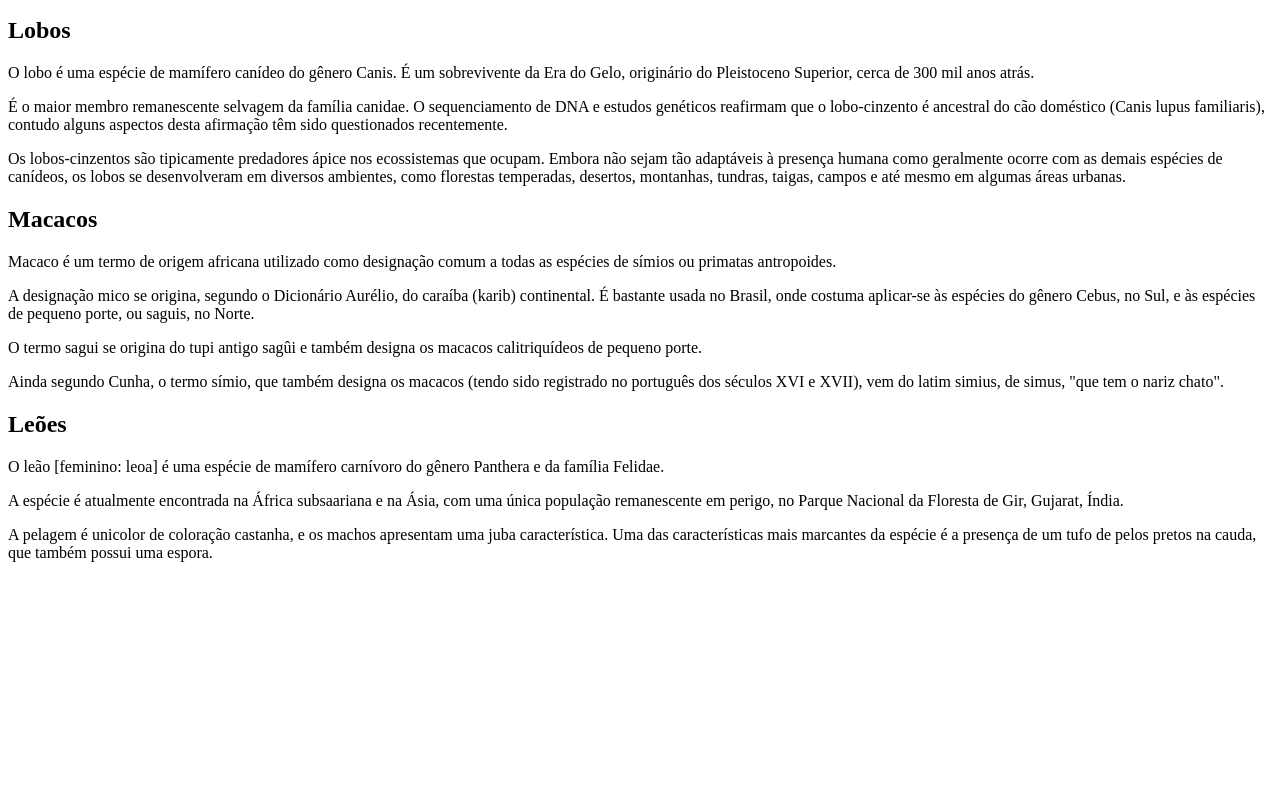
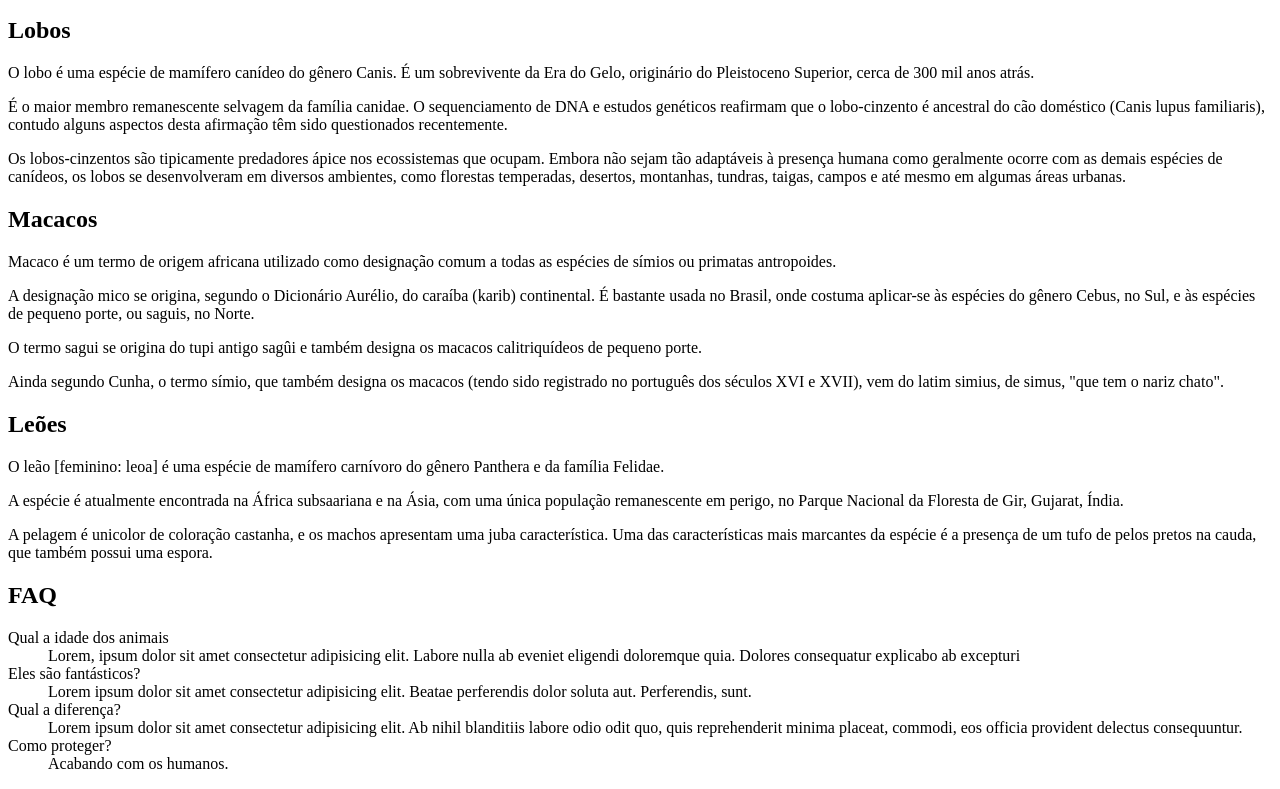
Before and after one commit to mateusmaranhao/animais-fantasticos, a plain HTML site: page index.html in a window 1280 px wide. Shown: the part 5373-6162 px from the top of the page. Before the commit the page ends 5951 px from the top, so only its background shows below. Drawn offline with Linux system fonts and the light colour scheme.

Commit message:
adicionar faq

```diff
--- a/index.html
+++ b/index.html
@@ -135,6 +135,30 @@
         </section>
       </div>
     </section>
+
+    <section class="grid-section faq" id="faq">
+      <h2>FAQ</h2>
+
+      <dl>
+        <dt>Qual a idade dos animais</dt>
+        <dd>
+          Lorem, ipsum dolor sit amet consectetur adipisicing elit. Labore nulla ab eveniet eligendi doloremque quia. Dolores consequatur explicabo ab excepturi
+        </dd>
+
+        <dt>Eles são fantásticos?</dt>
+        <dd>
+          Lorem ipsum dolor sit amet consectetur adipisicing elit. Beatae perferendis dolor soluta aut. Perferendis, sunt.
+        </dd>
+
+        <dt>Qual a diferença?</dt>
+        <dd>
+          Lorem ipsum dolor sit amet consectetur adipisicing elit. Ab nihil blanditiis labore odio odit quo, quis reprehenderit minima placeat, commodi, eos officia provident delectus consequuntur.
+        </dd>
+
+        <dt>Como proteger?</dt>
+        <dd>Acabando com os humanos.</dd>
+      </dl>
+    </section>
   </main>
   <script src="./script.js"></script>
 </body>
```
